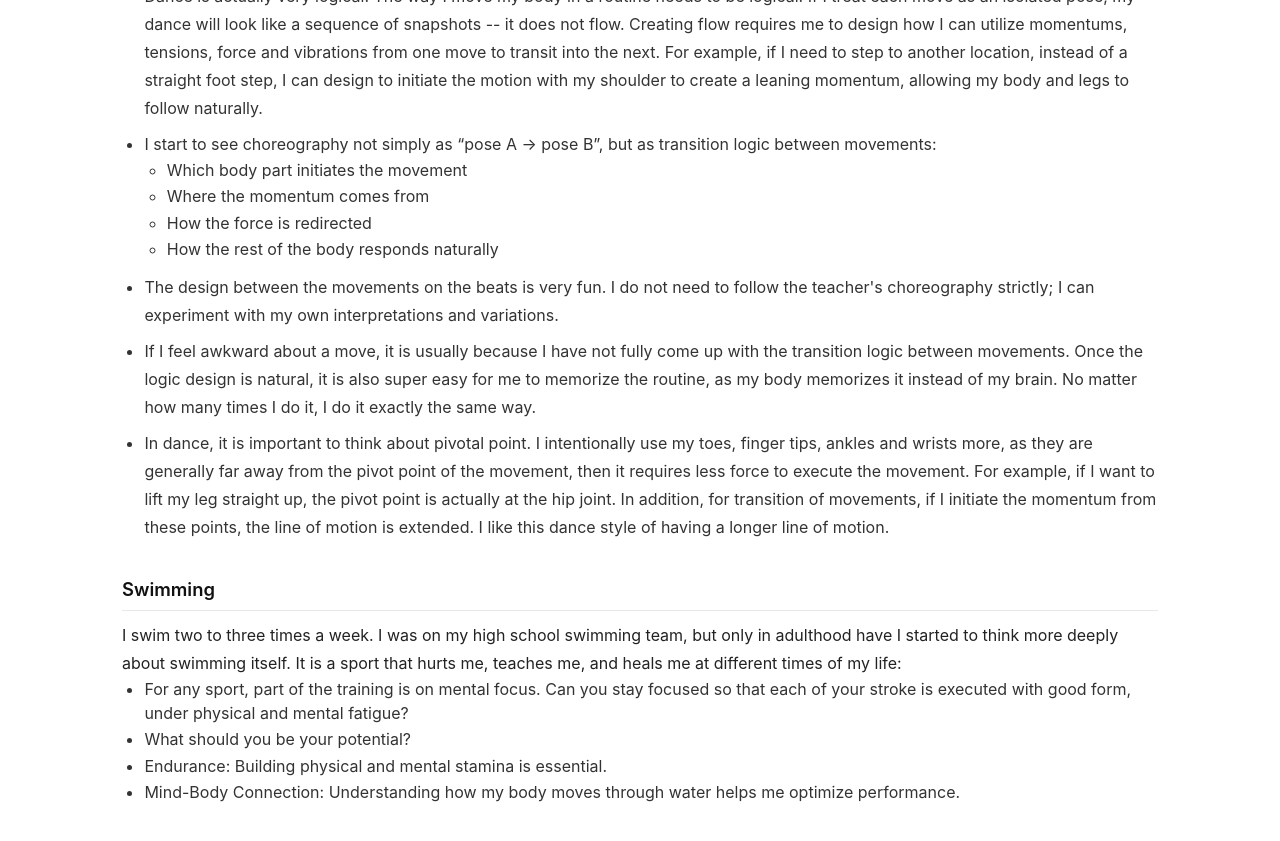
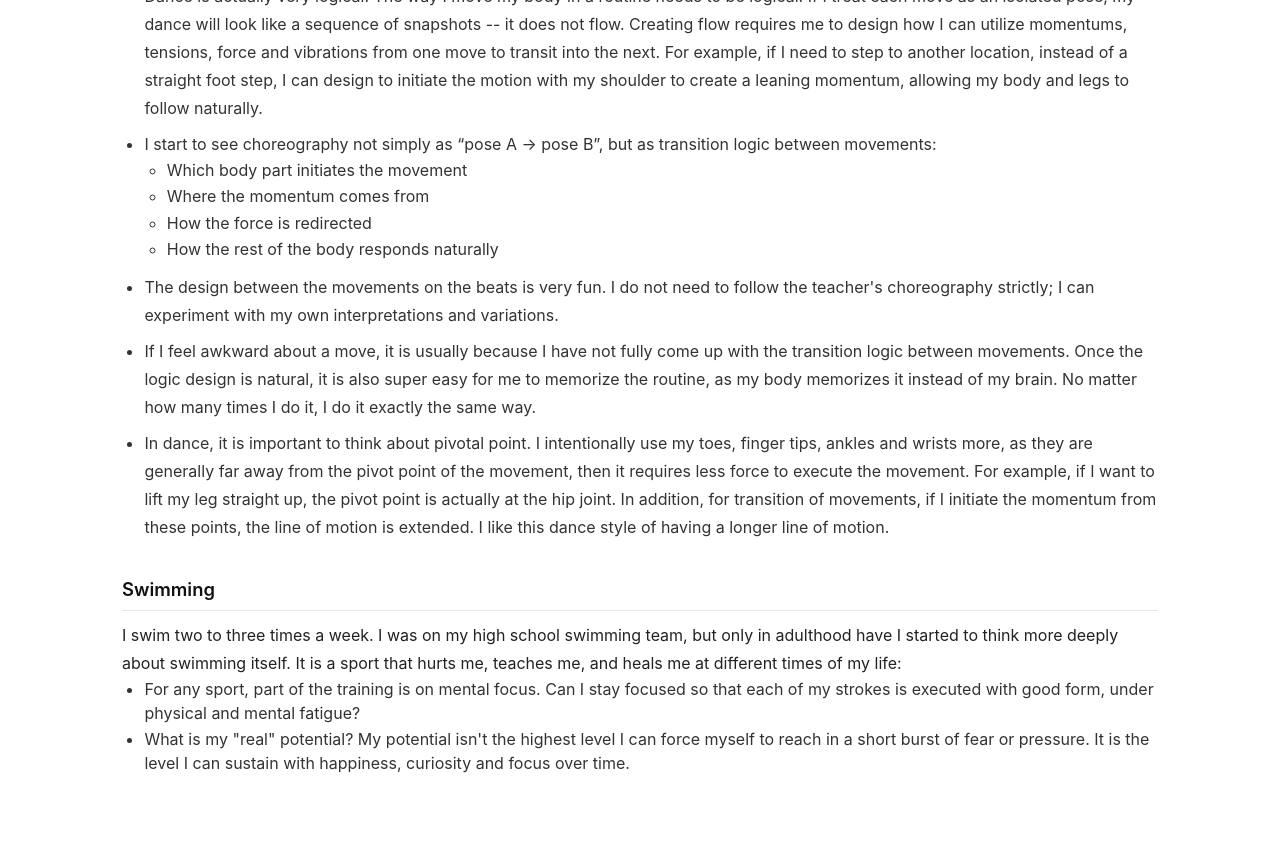
Before and after one commit to JoyXu123/JoyXu123.github.io, a Jekyll site: the page hobby.html, which Jekyll copies as it is, in a window 1280 px wide and 900 px high, scrolled down 761 px. Shown: the top 841 px of the window. Built offline with Jekyll 4.4.1, drawn with Linux system fonts in a browser that asks for light colours; some of the changed text lies outside the part shown.

```diff
--- a/hobby.html
+++ b/hobby.html
@@ -63,10 +63,8 @@
         <h2>Swimming</h2>
         I swim two to three times a week. I was on my high school swimming team, but only in adulthood have I started to think more deeply about swimming itself. It is a sport that hurts me, teaches me, and heals me at different times of my life:
         <ul class="list-compact">
-            <li>For any sport, part of the training is on mental focus. Can you stay focused so that each of your stroke is executed with good form, under physical and mental fatigue? </li>
-            <li>What should you be your potential?</li>
-            <li>Endurance: Building physical and mental stamina is essential.</li>
-            <li>Mind-Body Connection: Understanding how my body moves through water helps me optimize performance.</li>
+            <li>For any sport, part of the training is on mental focus. Can I stay focused so that each of my strokes is executed with good form, under physical and mental fatigue? </li>
+            <li>What is my "real" potential? My potential isn't the highest level I can force myself to reach in a short burst of fear or pressure. It is the level I can sustain with happiness, curiosity and focus over time. </li>
         </ul>
     </div>
 
```
Also changed, not shown: other parts of hobby.html (+1 -1 lines), WorkExperience.html (+6 -1 lines), index.html (+11 -2 lines).
